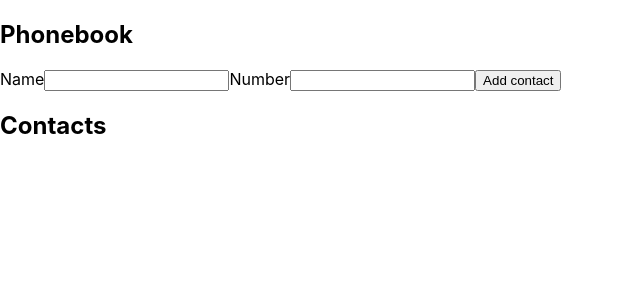
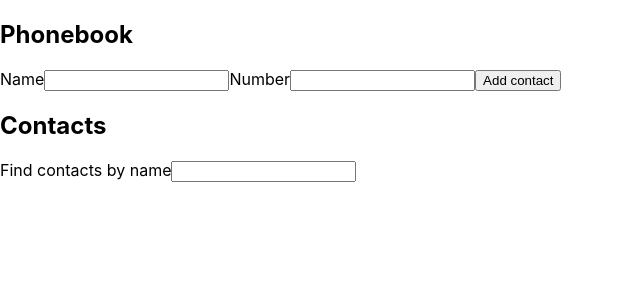
Before and after one commit to dsurdiy/goit-react-hw-02-phonebook, a React (Create React App) app: page / in a window 1280 px wide. Shown: the top 300 px of the page, without its empty margins (0-640 px from the left). Built offline with nearby package versions, Linux system fonts and the light colour scheme.

Commit message:
contact's filter added

```diff
--- a/src/components/App.jsx
+++ b/src/components/App.jsx
@@ -4,6 +4,7 @@ import { nanoid } from 'nanoid';
 export class App extends Component {
   state = {
     contacts: [],
+    filter: '',
     name: '',
     number: '',
   };
@@ -14,6 +15,10 @@ export class App extends Component {
 
   handleNumberChange = e => {
     this.setState({ number: e.currentTarget.value });
+  };
+
+  handleFilterChange = e => {
+    this.setState({ filter: e.currentTarget.value });
   };
 
   handleSubmit = e => {
@@ -34,8 +39,19 @@ export class App extends Component {
     });
   };
 
+  getFilteredContacts = () => {
+    const { contacts, filter } = this.state;
+
+    const normalizedFilter = filter.toLowerCase().trim();
+
+    return contacts.filter(({ name }) =>
+      name.toLowerCase().includes(normalizedFilter)
+    );
+  };
+
   render() {
-    const { contacts, name, number } = this.state;
+    const { name, number, filter } = this.state;
+    const filteredContacts = this.getFilteredContacts();
 
     return (
       <>
@@ -69,8 +85,18 @@ export class App extends Component {
         </form>
 
         <h2>Contacts</h2>
+        <label>
+          Find contacts by name
+          <input
+            type="text"
+            name="filter"
+            value={filter}
+            onChange={this.handleFilterChange}
+          />
+        </label>
+
         <ul>
-          {contacts.map(({ name, id, number }) => (
+          {filteredContacts.map(({ name, id, number }) => (
             <li key={id}>
               {name}: {number}
             </li>
```
